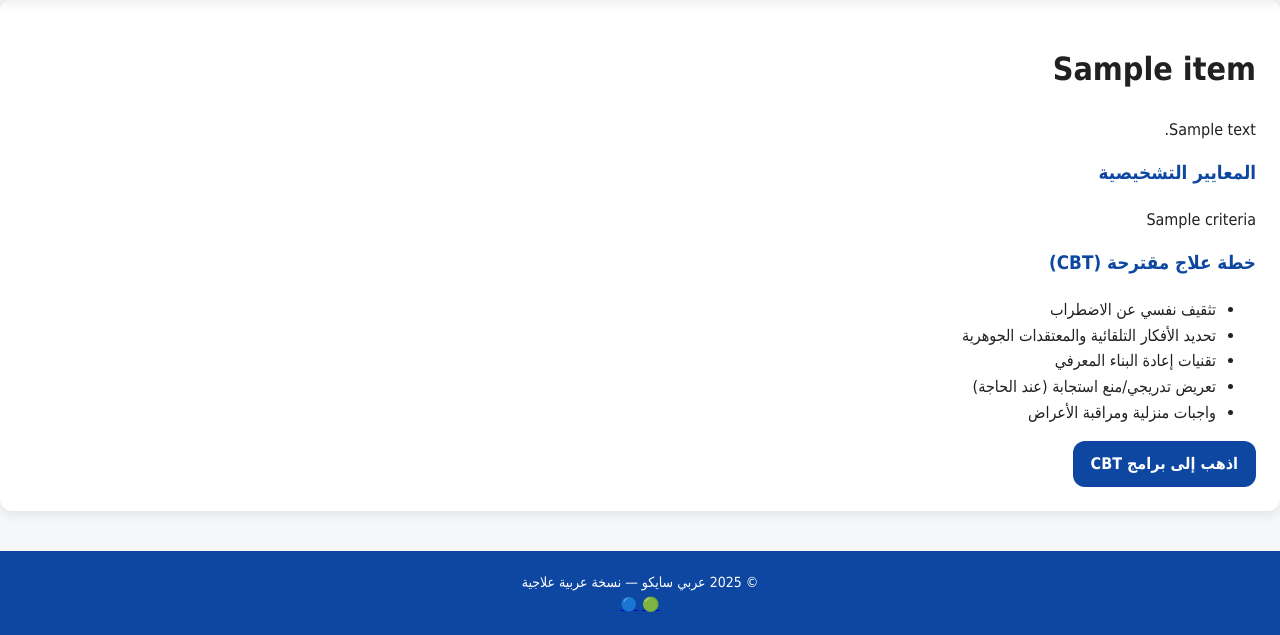
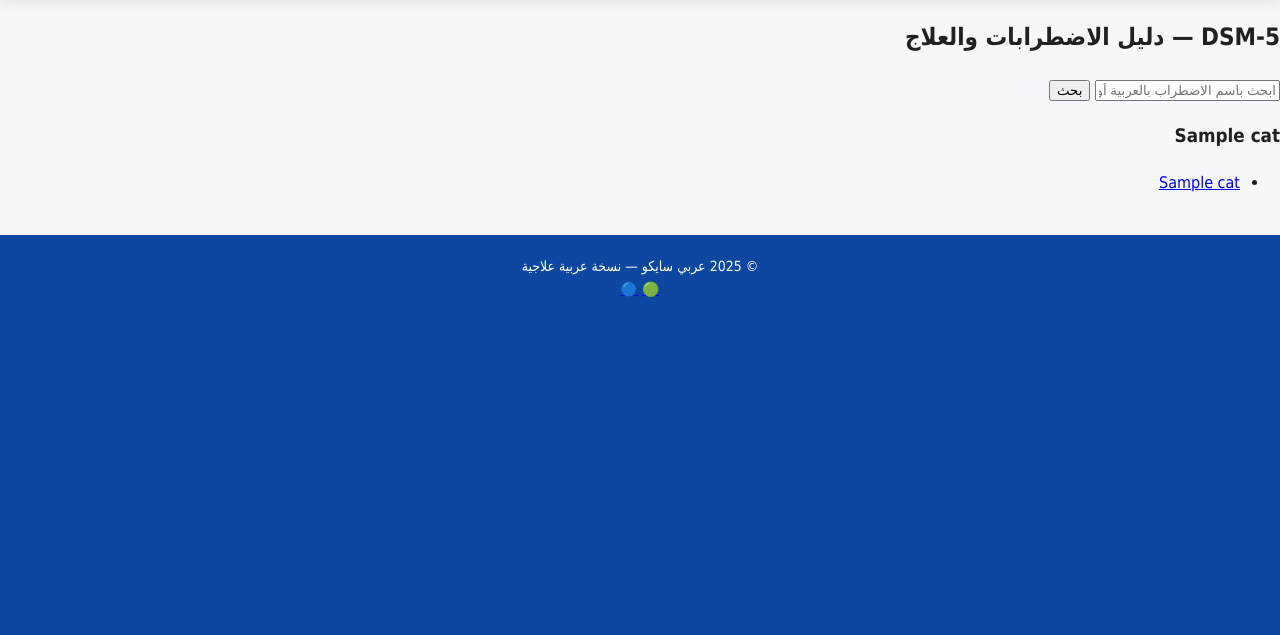
Before and after one commit to mhfh1414/arabi-psycho-site, a Flask app: template templates/dsm_detail.html in a window 1280 px wide. Shown: the part 520-1155 px from the top of the page. After the commit the page ends 817 px from the top, so only its background shows below. Run offline with Flask 3, Linux system fonts and the light colour scheme; the template is opened without the code that fills it: most values are stand-ins (such as "Sample title", 1, 10 or a date in 2020); parts of the project's set-up code (start-up, migrations or seed data) failed here and were passed over; grey boxes are pictures that could not be loaded.

Commit message:
Update dsm_detail.html

```diff
--- a/templates/dsm_detail.html
+++ b/templates/dsm_detail.html
@@ -1,19 +1,36 @@
 {% extends "base.html" %}
+{% block title %}DSM-5 علاج{% endblock %}
 {% block content %}
-<div class="container">
-  <div class="card">
-    <h1>{{ item.name_ar or item.name }}</h1>
-    {% if item.desc %}<p>{{ item.desc }}</p>{% endif %}
-    {% if item.criteria %}<h3>المعايير التشخيصية</h3><p>{{ item.criteria }}</p>{% endif %}
-    <h3>خطة علاج مقترحة (CBT)</h3>
-    <ul>
-      <li>تثقيف نفسي عن الاضطراب</li>
-      <li>تحديد الأفكار التلقائية والمعتقدات الجوهرية</li>
-      <li>تقنيات إعادة البناء المعرفي</li>
-      <li>تعريض تدريجي/منع استجابة (عند الحاجة)</li>
-      <li>واجبات منزلية ومراقبة الأعراض</li>
+<h2>DSM-5 — دليل الاضطرابات والعلاج</h2>
+
+<form class="search-large" action="{{ url_for('dsm') }}">
+  <input name="q" placeholder="ابحث باسم الاضطراب بالعربية أو الإنجليزية" value="{{ q or '' }}">
+  <button type="submit">بحث</button>
+</form>
+
+{% if q and hits is not none %}
+  <p class="muted">نتائج البحث عن: <b>{{ q }}</b> ({{ hits|length }})</p>
+  <ul class="list">
+  {% for h in hits %}
+    <li>
+      <a href="{{ url_for('dsm_detail', cat=h.category, item_id=h.item.id) }}">
+        {{ h.item.name_ar }} <span class="muted">({{ h.item.code or h.category }})</span>
+      </a>
+    </li>
+  {% endfor %}
+  </ul>
+{% elif categories %}
+  {% for cat_key, cat in categories.items() %}
+    <h3 class="cat-title">{{ cat.name_ar or cat_key }}</h3>
+    <ul class="list two-col">
+    {% for it in cat.items %}
+      <li>
+        <a href="{{ url_for('dsm_detail', cat=cat_key, item_id=it.id) }}">{{ it.name_ar }}</a>
+      </li>
+    {% endfor %}
     </ul>
-    <a class="btn btn-primary" href="{{ url_for('cbt_home') }}">اذهب إلى برامج CBT</a>
-  </div>
-</div>
+  {% endfor %}
+{% else %}
+  <p class="muted">لا توجد بيانات لعرضها.</p>
+{% endif %}
 {% endblock %}
```
